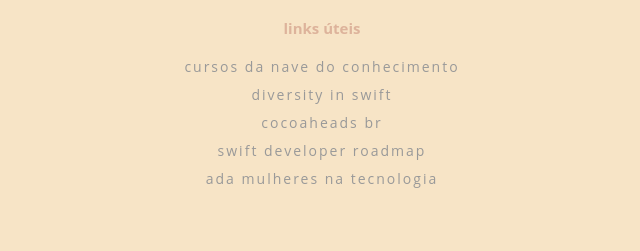
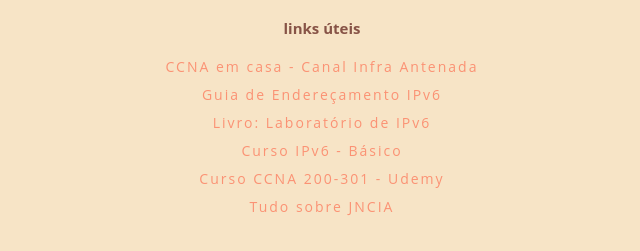
Before and after one commit to brendinhatech/links, a plain HTML site: page index.html in a window 1280 px wide. Shown: the part 249-500 px from the top of the page, without its empty margins (318-958 px from the left). Drawn offline with Linux system fonts and the light colour scheme.

Commit message:
Atualizações
Links adicionados, e troca de cores

```diff
--- a/css/style.css
+++ b/css/style.css
@@ -60,7 +60,7 @@ html,
             left: 3px;
         }
         h3 {
-            color: red;
+            color: #875346;
         }
 
         hr {
@@ -68,7 +68,7 @@ html,
             height: 1px;
             margin-top: -1px;
             border: none;
-            background: linear-gradient(to right, transparent, #F7E4C6, transparent);
+            background: linear-gradient(to right, transparent, #875346, transparent);
         }
 
         #profile {
@@ -77,7 +77,7 @@ html,
         }
 
         #profile h3 {
-            color: grey;
+            color: #875346;
         }
 
         #profile span {
@@ -99,16 +99,16 @@ html,
         }
 
         #profile a {
-            color: #999;
+            color: #FB9274;
             text-decoration: none;
             transition: color .2s ease;
         }
 
         #profile a:hover {
-            color: #ddb39b;
+            color: #875346;
         }
 
         #profile h3 {
-            color: #ddb39b;
+            color: #875346;
             font-size: 15px;
         }
--- a/index.html
+++ b/index.html
@@ -14,43 +14,47 @@
         <h1>@brendinhatech 👩🏼‍💻</h1>
         <ul id="profile">
             <li>
-               <a href="https://www.linkedin.com/in/leticiafaleia" target="_blank">
+               <a href="https://www.linkedin.com/in/brendaribon/" target="_blank">
                 <img src="images/linkedin.png" width="30px">
                </a>
                 <span></span>
             </li>
             <li>
-                <a href="https://github.com/leledeveloper" target="_blank">
+                <a href="https://github.com/brendinhatech" target="_blank">
                 <img src="images/github.png" width="30px">
                 </a>
             </li>
             <li>
-                <a href="https://instagram.com/leledeveloper" target="_blank">
+                <a href="https://www.instagram.com/brendinhatech/" target="_blank">
                 <img src="images/instagram.png" width="30px">
                 </a>
             </li>
 
 
             <h3>links úteis</h3>
-               <li>
-                <a href="https://www.navedoconhecimento.rio" target="_blank" rel="noopener">cursos da nave do conhecimento</a>
+            <li>
+                <a href="https://www.youtube.com/watch?v=i0QDuqsk37c" target="_blank" rel="noopener">CCNA em casa - Canal Infra Antenada</a>
                 </br>
             </li>
             <li>
-                <a href="https://swift.org/diversity/#community-groups" target="_blank" rel="noopener">diversity in swift</a>
+                <a href="https://ipv6.br/media/arquivo/ipv6/file/46/enderec-v6.pdf" target="_blank" rel="noopener">Guia de Endereçamento IPv6</a>
+                </br>
+            </li>
+            <li>
+                <a href="https://ipv6.br/pagina/livro-ipv6/" target="_blank" rel="noopener">Livro: Laboratório de IPv6</a>
                 </br>
             </li>
 
             <li>
-                <a href="https://iosdevbr.herokuapp.com" target="_blank" rel="noopener">cocoaheads br</a>
+                <a href="https://cursoseventos.nic.br/curso/curso-basico-ipv6-ead/" target="_blank" rel="noopener">Curso IPv6 - Básico</a>
                 </br>
             </li>
             <li>
-                <a href="https://trello.com/b/hLGyiEEE/swift-developer-roadmap" target="_blank" rel="noopener">swift developer roadmap</a>
+                <a href="https://www.udemy.com/course/curso-completo-cisco-ccnav3-200-125/" target="_blank" rel="noopener">Curso CCNA 200-301 - Udemy</a>
                 </br>
             </li>
             <li>
-                <a href="https://secandidatemulher.com.br/adas-mulheres-na-tecnologia/?fbclid=IwAR0WoYpPDWQTp5gd9CuNvliw4dV9lgY9oy7gy0L5Ei02EsQMHK9m9LCfoB0" target="_blank" rel="noopener">ada mulheres na tecnologia</a>
+                <a href="https://www.juniper.net/us/en/training/certification/tracks/junos/jncia-junos.html" target="_blank" rel="noopener">Tudo sobre JNCIA</a>
                 </br>
             </li>
         </ul>
```
